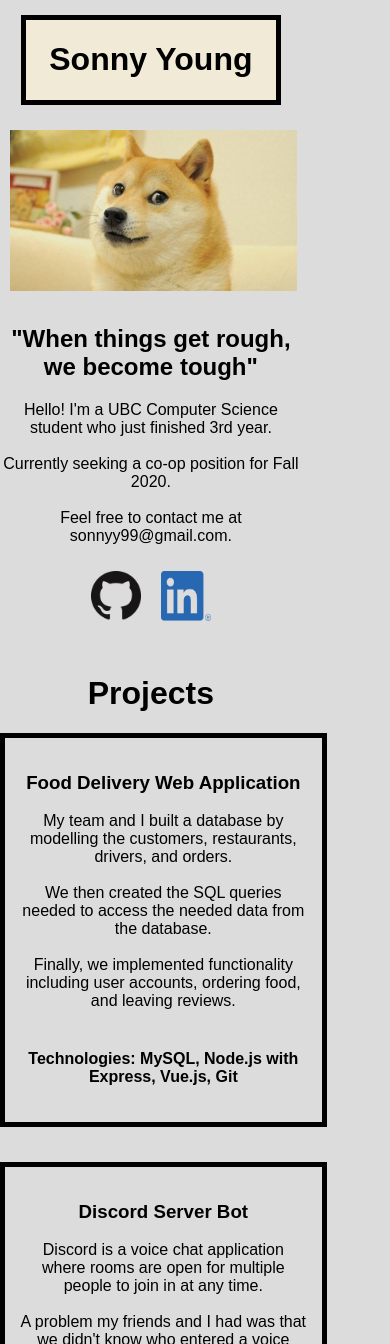
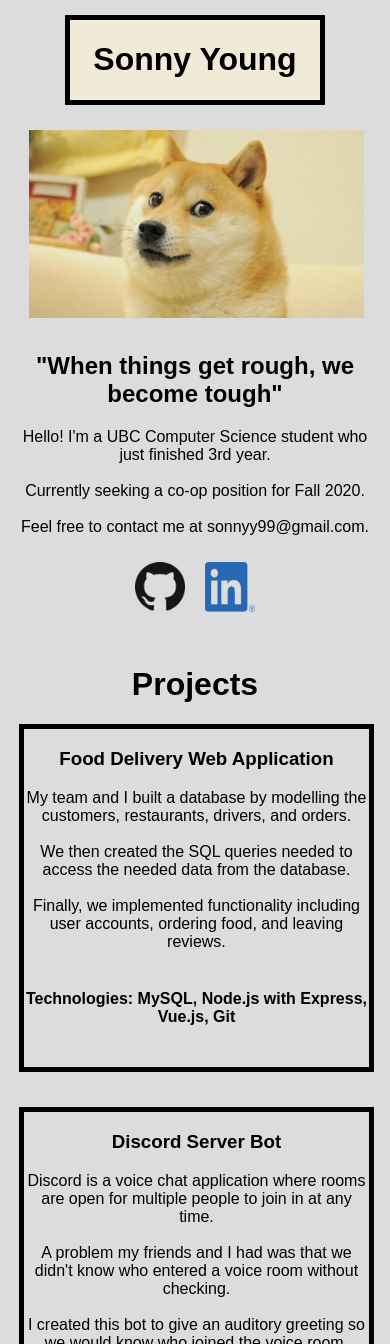
Before and after one commit to sonnyy99/mySite, a React (Create React App) app: page / in a window 390 px wide. Shown: the top 1344 px of the page. Built offline with nearby package versions, Linux system fonts and the light colour scheme.

Commit message:
Centered mobile formatting

```diff
--- a/src/App.css
+++ b/src/App.css
@@ -6,7 +6,7 @@ body {
 }
 
 div {
-  max-width: 95%;
+  max-width: 98%;
 }
 
 html {
@@ -41,4 +41,8 @@ ul {
 
 @media screen and (max-width: 768px) {
 #sidebar {display: none;}
+
+div {
+  margin: auto;
 }
+}
--- a/src/components/Projects/projects.css
+++ b/src/components/Projects/projects.css
@@ -1,7 +1,7 @@
 div.project {
     width: 750px;
     border: 5px solid black;
-    padding: 15px;
+    padding-bottom: 20px;
     margin: auto;
     text-align: center;
     margin-bottom: 35px;
```
